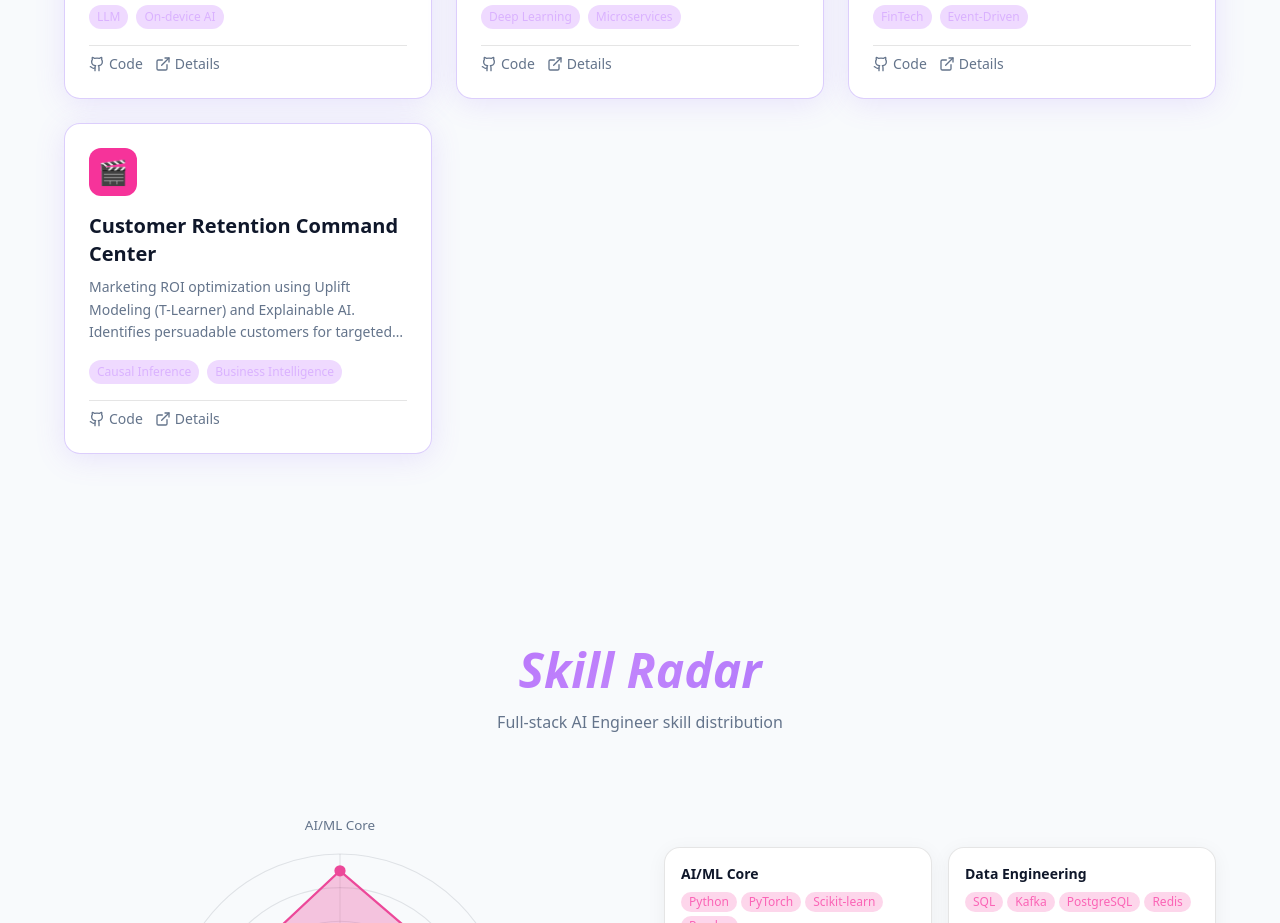
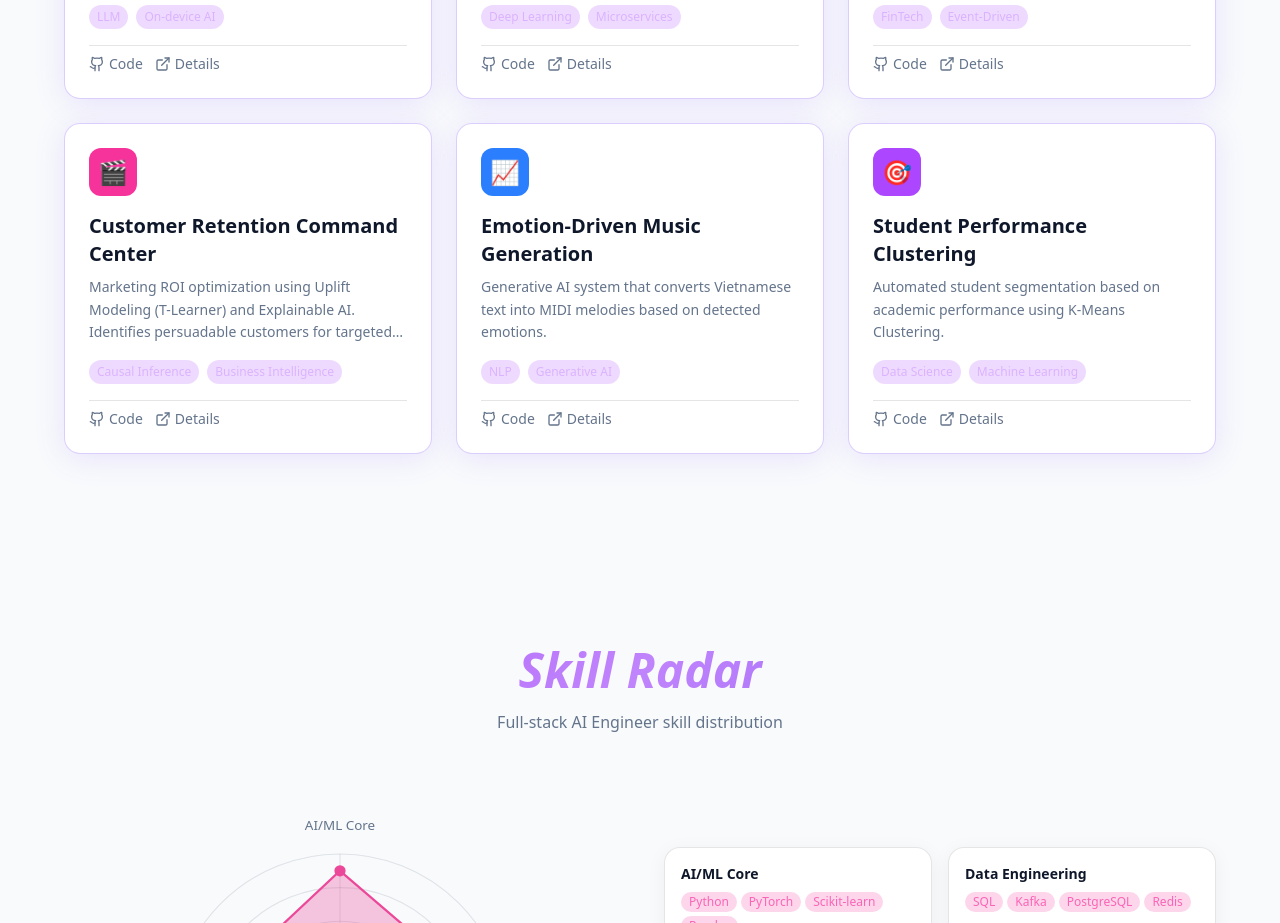
Before and after one commit to Logm12/Portfolio, a Next.js app: page / in a window 1280 px wide. Shown: the part 2360-3283 px from the top of the page. Built offline with nearby package versions, Linux system fonts and the light colour scheme.

Commit message:
add 2 new projects

```diff
--- a/src/data/projects.ts
+++ b/src/data/projects.ts
@@ -146,6 +146,64 @@ export const projects: Project[] = [
             'Applied Causal Inference with T-Learner to estimate individual treatment effects. Segmented customers into 4 groups: Persuadables (target), Sure Things (ignore), Lost Causes (ignore), Sleeping Dogs (avoid).',
         githubUrl: 'https://github.com/Logm12/Customer_Retention_CC',
     },
+
+    {
+        id: 'emotion-music-gen',
+        title: 'Emotion-Driven Music Generation',
+        description:
+            'Generative AI system that converts Vietnamese text into MIDI melodies based on detected emotions.',
+        fullDescription:
+            'Research and development of an End-to-End model for text-to-music generation. Utilized PhoBERT (State-of-the-art for Vietnamese) for emotion classification with ~90% accuracy, integrated with LSTM/Bi-LSTM networks for melody generation contextually aligned with emotions. Applied Data Augmentation on the VGMIDI dataset to enhance model diversity.',
+        tags: ['NLP', 'Generative AI', 'Research'],
+        image: '/assets/arch-music-gen.svg', // Using the architecture SVG as the main image for now
+        architectureImage: '/assets/arch-music-gen.svg',
+        techStack: [
+            { name: 'PhoBERT' },
+            { name: 'LSTM/Bi-LSTM' },
+            { name: 'Python' },
+            { name: 'Data Augmentation' },
+            { name: 'PyTorch' },
+        ],
+        metrics: [
+            { label: 'Emotion Accuracy', value: '90.0%' },
+            { label: 'Architecture', value: 'End-to-End' },
+            { label: 'Dataset', value: 'VGMIDI + Custom' },
+        ],
+        problem:
+            'Existing text-to-music systems often lack emotional depth or fail to support specific languages like Vietnamese effectively.',
+        solution:
+            'Combined PhoBERT for robust emotion extraction from Vietnamese text with Bi-LSTM sequence modeling to generate emotionally resonant musical patterns.',
+        githubUrl: '#',
+    },
+
+    {
+        id: 'student-performance-clustering',
+        title: 'Student Performance Clustering',
+        description:
+            'Automated student segmentation based on academic performance using K-Means Clustering.',
+        fullDescription:
+            'Data Science project applying Unsupervised Learning to categorize student profiles based on grades and learning behaviors. Process includes: Data Cleaning, Elbow Method for optimal K determination, K-Means implementation, and Data Visualization to support personalized educational roadmaps.',
+        tags: ['Data Science', 'Machine Learning', 'Academic'],
+        image: '/assets/arch-student-cluster.svg',
+        architectureImage: '/assets/arch-student-cluster.svg',
+        techStack: [
+            { name: 'Python' },
+            { name: 'K-Means' },
+            { name: 'Pandas' },
+            { name: 'Matplotlib' },
+            { name: 'Scikit-learn' },
+        ],
+        metrics: [
+            { label: 'Algorithm', value: 'K-Means' },
+            { label: 'Role', value: 'Team Leader' },
+            { label: 'Outcome', value: 'Automated Profiling' },
+        ],
+        problem:
+            'Schools lack automated tools to identify student groups with similar learning patterns for targeted intervention.',
+        solution:
+            'Applied K-Means clustering to group students into distinct segments, enabling educators to design tailored support strategies.',
+        githubUrl: '#',
+    },
 ];
 
 /**
```
Also changed, not shown: public/assets/arch-music-gen.svg (added), public/assets/arch-student-cluster.svg (added).
